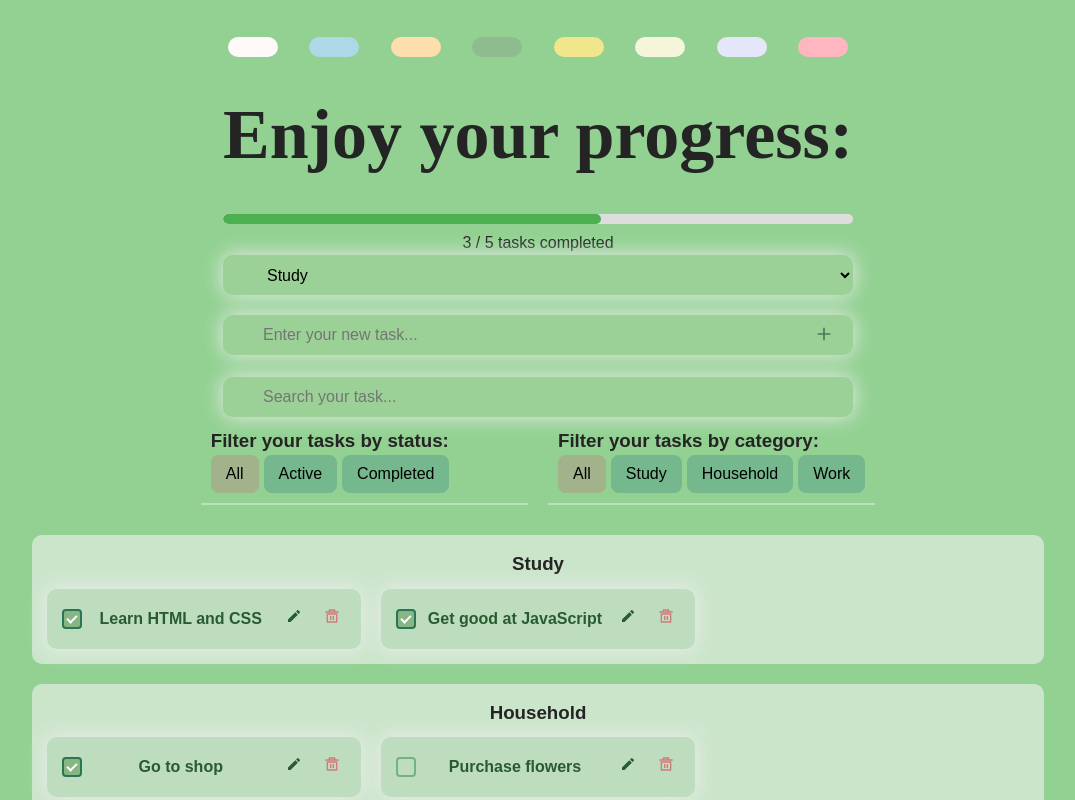
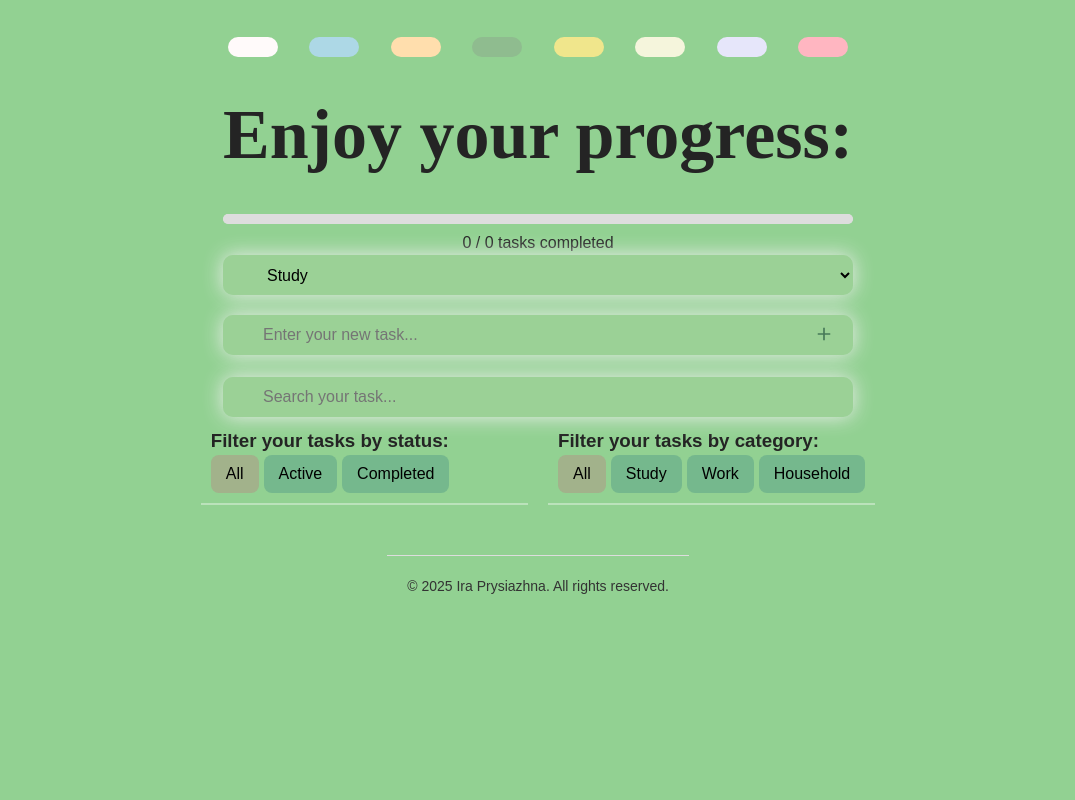
Before and after one commit to PrysiazhnaIra/Momentum, a React app: page / in a window 1280 px wide. Shown: the top 800 px of the page, without its empty margins (102-1177 px from the left). Built offline with nearby package versions, Linux system fonts and the light colour scheme; the HTML template or start-up script is replaced by a standard one.

Commit message:
show filter buttons

```diff
--- a/src/components/CategoryFilter/CategoryFilter.tsx
+++ b/src/components/CategoryFilter/CategoryFilter.tsx
@@ -13,8 +13,14 @@ export default function CategoryFilter({
 }: TaskFilterProps) {
   const tasks = useSelector((state: RootState) => state.tasks.items);
 
+  // Фіксований список категорій
+  const defaultCategories = ["All", "Study", "Work", "Household"];
+
+  // Отримуємо унікальні категорії із задач
+  const taskCategories = new Set(tasks.map((task) => task.category));
+
   // Отримуємо унікальні категорії
-  const categories = ["All", ...new Set(tasks.map((task) => task.category))];
+  const categories = [...new Set([...defaultCategories, ...taskCategories])];
 
   return (
     <div className={s.filterWrapper}>
--- a/src/redux/tasksSlice.ts
+++ b/src/redux/tasksSlice.ts
@@ -13,21 +13,21 @@ type TasksState = {
 
 const initialState: TasksState = {
   items: [
-    { id: 0, text: "Learn HTML and CSS", completed: true, category: "Study" },
-    {
-      id: 1,
-      text: "Get good at JavaScript",
-      completed: true,
-      category: "Study",
-    },
-    { id: 2, text: "Go to shop", completed: true, category: "Household" },
-    { id: 3, text: "Complete project", completed: false, category: "Work" },
-    {
-      id: 4,
-      text: "Purchase flowers",
-      completed: false,
-      category: "Household",
-    },
+    // { id: 0, text: "Learn HTML and CSS", completed: true, category: "Study" },
+    // {
+    //   id: 1,
+    //   text: "Get good at JavaScript",
+    //   completed: true,
+    //   category: "Study",
+    // },
+    // { id: 2, text: "Go to shop", completed: true, category: "Household" },
+    // { id: 3, text: "Complete project", completed: false, category: "Work" },
+    // {
+    //   id: 4,
+    //   text: "Purchase flowers",
+    //   completed: false,
+    //   category: "Household",
+    // },
   ],
 };
 
```
